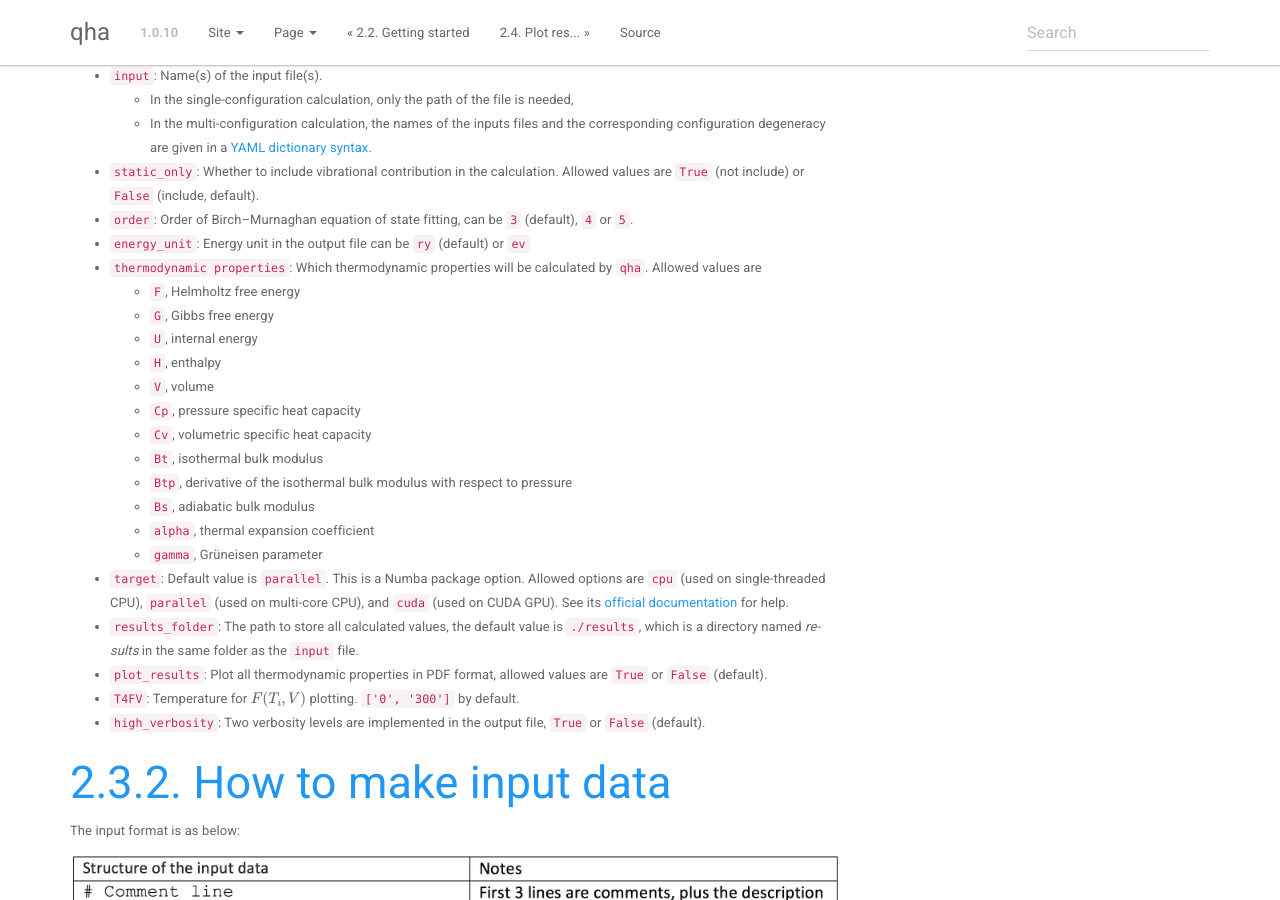
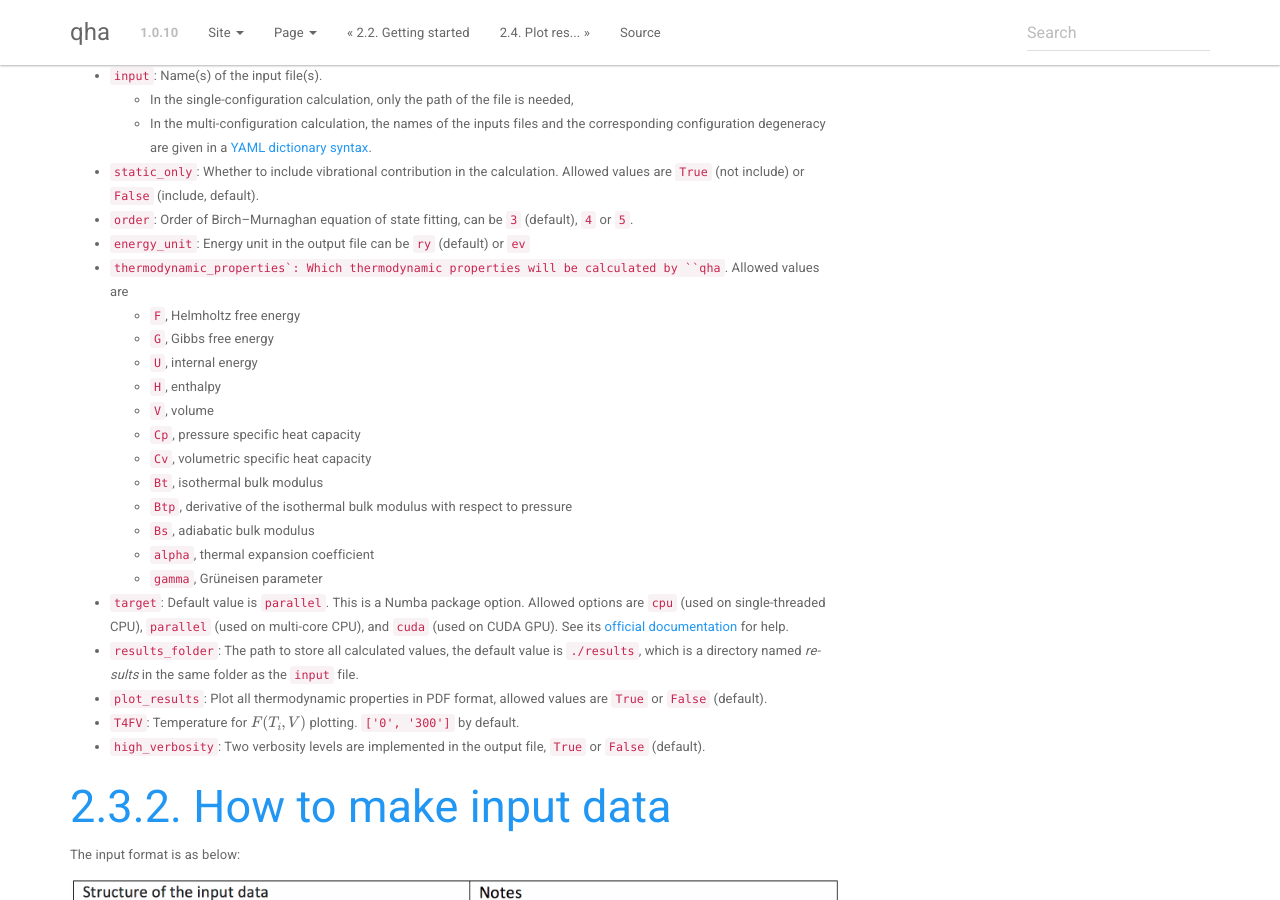
Before and after one commit to MineralsCloud/qha, a Sphinx documentation site: the page built from docs/source/tutorials/run.rst, in a window 1280 px wide and 900 px high, scrolled down 716 px. Built offline with Sphinx 7.4.7, drawn with Linux system fonts in a browser that asks for light colours.

Commit message:
docs: Update corresponding doc files

```diff
--- a/docs/source/tutorials/run.rst
+++ b/docs/source/tutorials/run.rst
@@ -29,7 +29,7 @@ Here are the keys that can be recognized in ``settings.yaml``:
 * ``static_only``: Whether to include vibrational contribution in the calculation. Allowed values are ``True`` (not include) or ``False`` (include, default).
 * ``order``: Order of Birch–Murnaghan equation of state fitting, can be ``3`` (default), ``4`` or ``5``.
 * ``energy_unit``: Energy unit in the output file can be ``ry`` (default) or ``ev``
-* ``thermodynamic properties``: Which thermodynamic properties will be calculated by ``qha``. Allowed values are
+* ``thermodynamic_properties`: Which thermodynamic properties will be calculated by ``qha``. Allowed values are
 
   * ``F``, Helmholtz free energy
   * ``G``, Gibbs free energy
```
